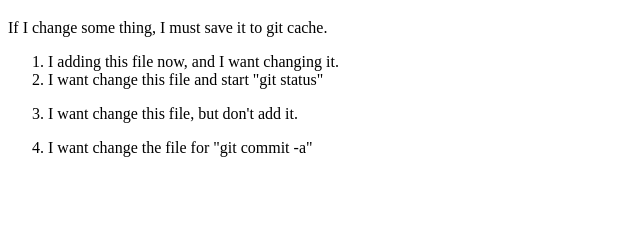
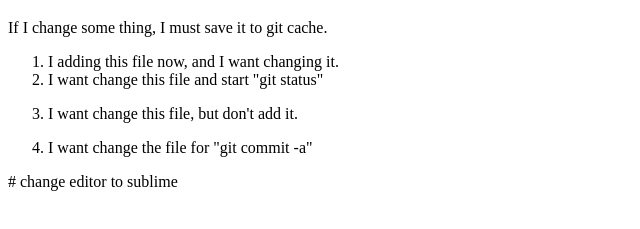
Before and after one commit to hivandu/learnGit, a plain HTML site: page index.html in a window 1280 px wide. Shown: the part 61-290 px from the top of the page, without its empty margins (0-640 px from the left). Drawn offline with Linux system fonts and the light colour scheme.

Commit message:
change the editor to sublime

```diff
--- a/index.html
+++ b/index.html
@@ -16,3 +16,4 @@
   </ol>
 </body>
 </html>
+# change editor to sublime
```
